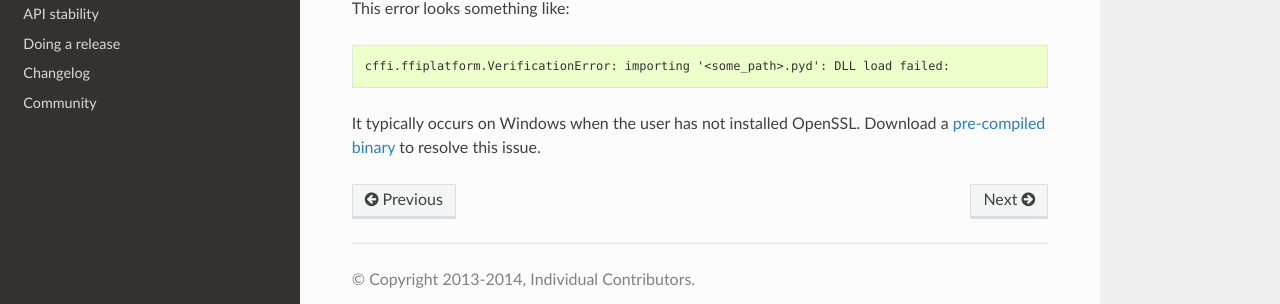
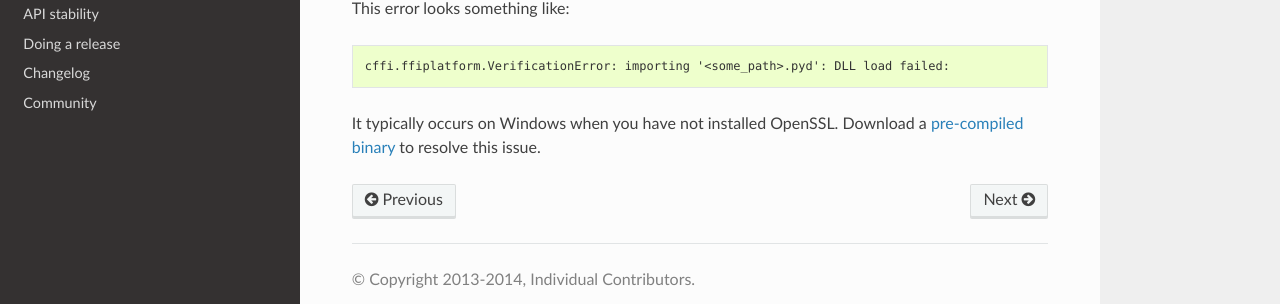
Before and after one commit to WebKing0121/cryptography, a Sphinx documentation site: the page built from docs/faq.rst, in a window 1280 px wide. Shown: the part 534-838 px from the top of the page. Built offline with Sphinx 7.4.7 and the Read the Docs theme 2.0.0, drawn with Linux system fonts in a browser that asks for light colours; pages that are not in the unit, such as notebooks, are missing from menus.

Commit message:
improved language

```diff
--- a/docs/faq.rst
+++ b/docs/faq.rst
@@ -23,7 +23,7 @@ This error looks something like:
 
     cffi.ffiplatform.VerificationError: importing '<some_path>.pyd': DLL load failed:
 
-It typically occurs on Windows when the user has not installed OpenSSL. Download
+It typically occurs on Windows when you have not installed OpenSSL. Download
 a `pre-compiled binary`_ to resolve this issue.
 
 .. _`NaCl`: http://nacl.cr.yp.to/
```
